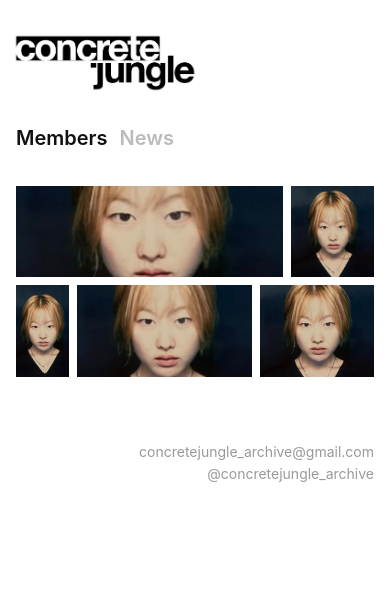
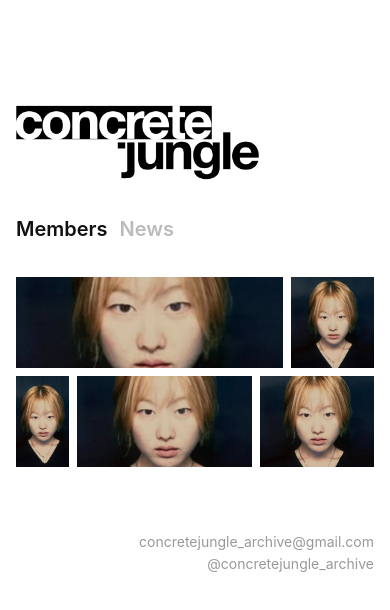
Before and after one commit to kiso9-kr/concretejungle, a Next.js app: page / in a window 390 px wide. Shown: the top 610 px of the page. Built offline with nearby package versions, Linux system fonts and the light colour scheme; no server answers; the database is empty.

Commit message:
Position mobile homepage content and logo

```diff
--- a/src/app/globals.css
+++ b/src/app/globals.css
@@ -75,6 +75,12 @@ textarea {
   .page {
     padding: 0 16px;
   }
+
+  .page:has(.home-page) {
+    min-height: 100svh;
+    justify-content: center;
+    padding-bottom: 19svh;
+  }
 }
 
 @media (min-width: 768px) {
--- a/src/components/layout.module.css
+++ b/src/components/layout.module.css
@@ -19,7 +19,7 @@
 
 @media (max-width: 600px) {
   .logoLink {
-    width: 50%;
+    width: 68.2%;
   }
 
   .logo {
```
